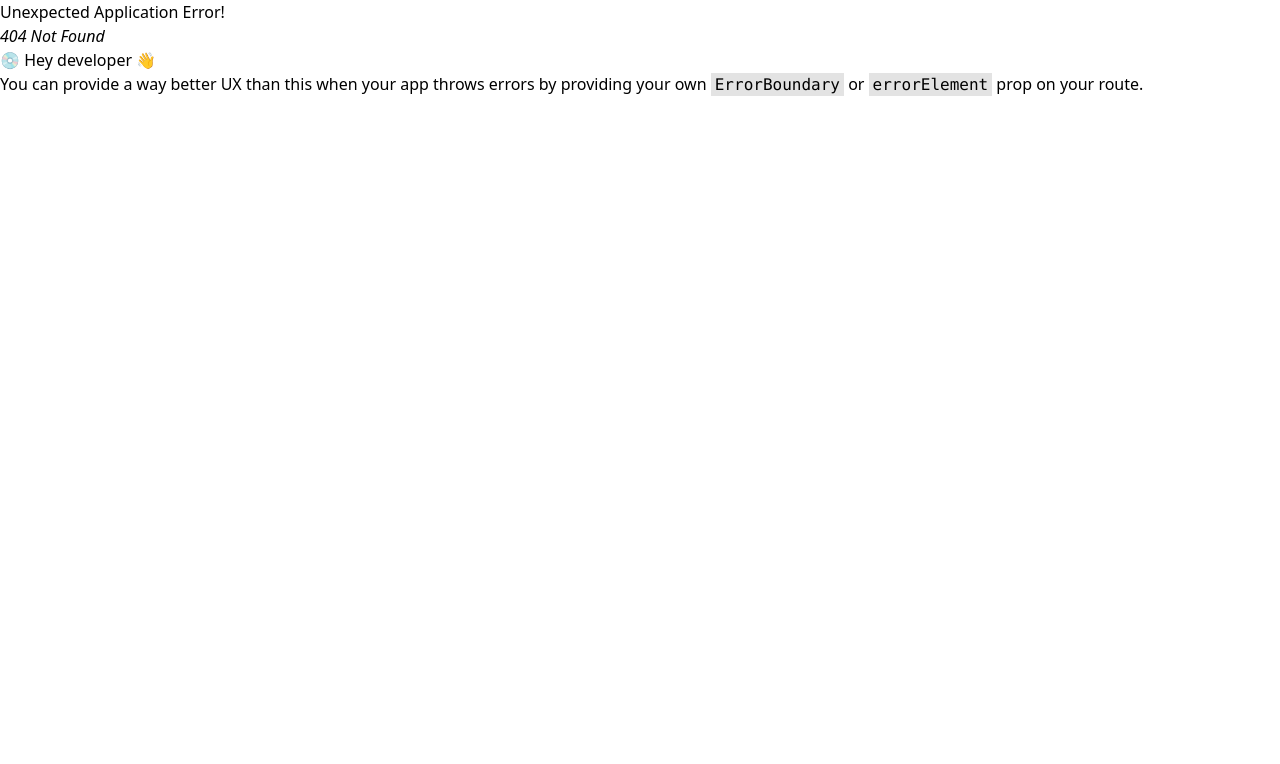
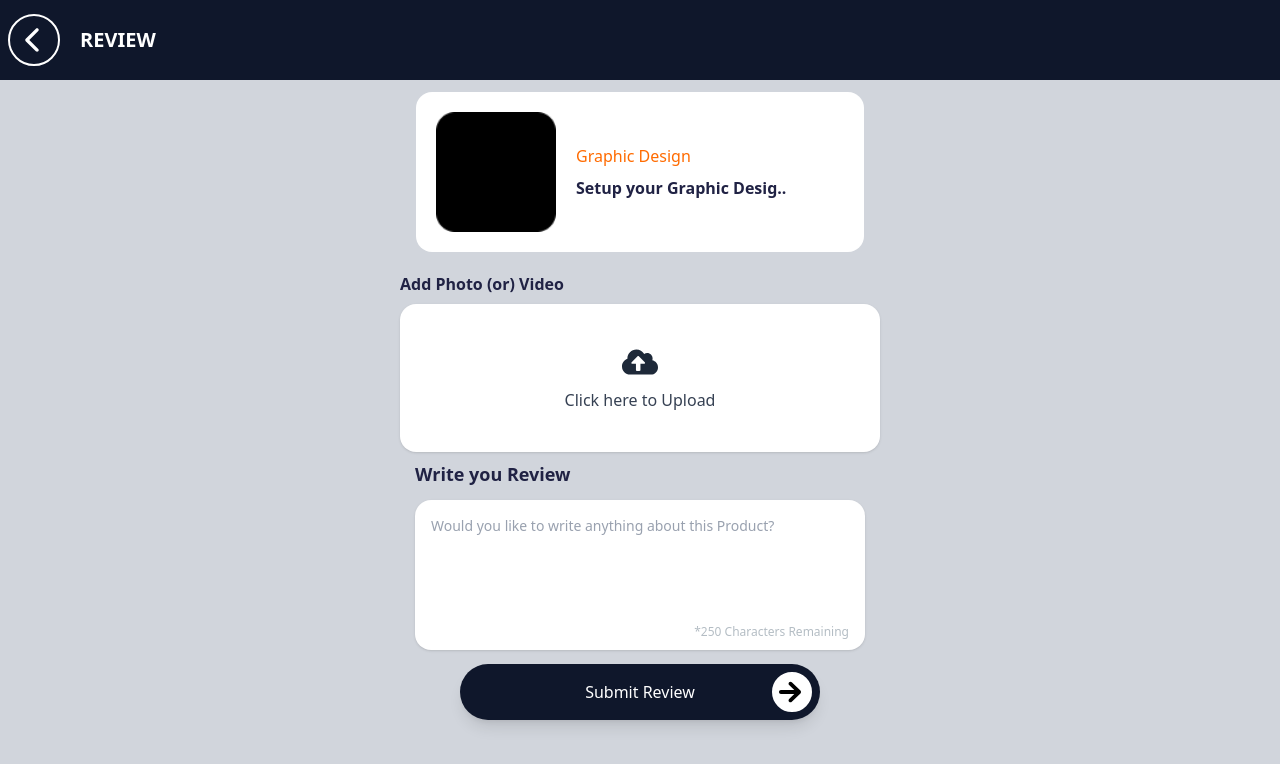
Before and after one commit to RJRYT/ServiceConnectApp, a React (Vite) app: page /review in a window 1280 px wide. Before the commit this address had no page. Shown: the top 764 px of the page. Built offline with nearby package versions, Linux system fonts and the light colour scheme; a web font is replaced by a local one.

Commit message:
changes okkk

```diff
--- /dev/null
+++ b/src/components/ReviewPhotoUpload.jsx
@@ -0,0 +1,22 @@
+import React from 'react'
+import { FaCloudUploadAlt } from "react-icons/fa";
+
+const ReviewPhotoUpload = () => {
+
+    return (
+        <div>
+            <h2 className="text-md font-bold text-[#202244] mt-2 mb-2">Add Photo (or) Video</h2>
+            <div className="sm:w-[60vh] ">
+                <label className="bg-white w-full flex flex-col justify-center items-center p-10 rounded-2xl shadow cursor-pointer text-center">
+                    <FaCloudUploadAlt size={36} className="text-gray-800 mb-2" />
+                    <span className="text-gray-700 font-medium">Click here to Upload</span>
+                    <input type="file" className="hidden" />
+                </label>
+
+            </div>
+
+        </div>
+    )
+}
+
+export default ReviewPhotoUpload
--- /dev/null
+++ b/src/pages/Review.jsx
@@ -0,0 +1,33 @@
+import React from 'react'
+import Header from '../components/header'
+import PaymentDetails from '../components/PaymentDetails'
+import Submitbutton from '../components/submitbutton'
+import ReviewPhotoUpload from '../components/ReviewPhotoUpload'
+
+const Review = () => {
+  return (
+    <div className='min-h-screen w-full bg-gray-300'>
+      <Header title="REVIEW"/>
+      <div className="sm:flex  flex-col justify-center items-center sm:p-0 p-3">
+        <PaymentDetails/>
+        <ReviewPhotoUpload/>
+         {/* Review Section */}
+      <div>
+        <h2 className="text-lg font-bold text-[#202244] mt-2 mb-2 ">Write you Review</h2>
+        <div className=" sm:w-[450px] relative ">
+          <textarea
+            placeholder="Would you like to write anything about this Product?"
+            // value={review}
+            // onChange={(e) => setReview(e.target.value)}
+            className="w-full h-[150px] p-4 text-sm bg-white rounded-2xl mt-1 shadow text-gray-800 placeholder-gray-400 resize-none focus:outline-none"
+          />
+          <p className="text-xs text-[#B4BDC4] absolute bottom-4 right-4">*250 Characters Remaining</p>
+        </div>
+      </div>
+        <Submitbutton title="Submit Review"/>
+      </div>
+    </div>
+  )
+}
+
+export default Review
--- a/src/routes/Router.jsx
+++ b/src/routes/Router.jsx
@@ -21,6 +21,7 @@ import BookingServices from "../pages/BookingServices";
 import PaymentMethod from "../pages/PaymentMethod";
 import PaymentType from "../pages/PaymentType";
 import Erecipt from "../pages/Erecipt";
+import Review from "../pages/Review";
 
 const router = createBrowserRouter([
   {
@@ -112,6 +113,10 @@ const router = createBrowserRouter([
   {
     path: "Recipt",
     element: <Erecipt/>
+  },
+  {
+    path:"review",
+    element:<Review/>
   }
 ]);
 
```
